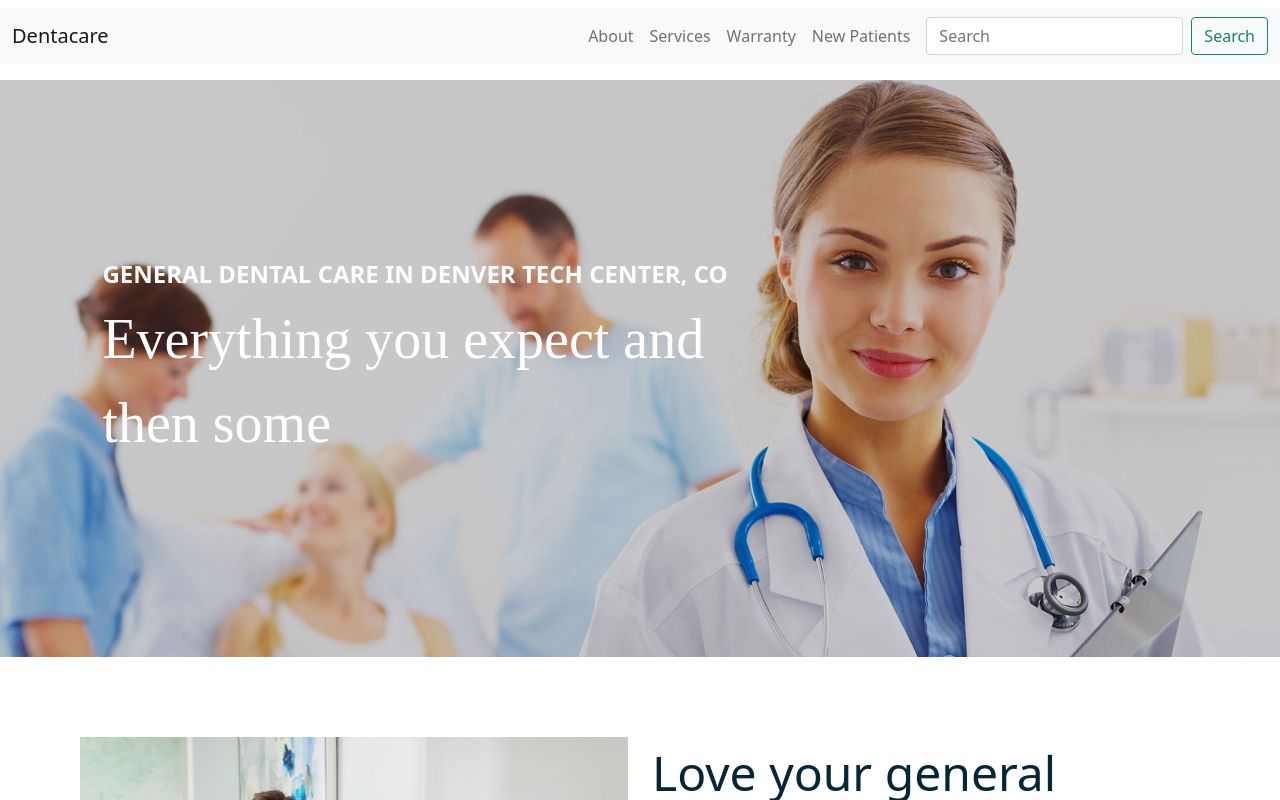
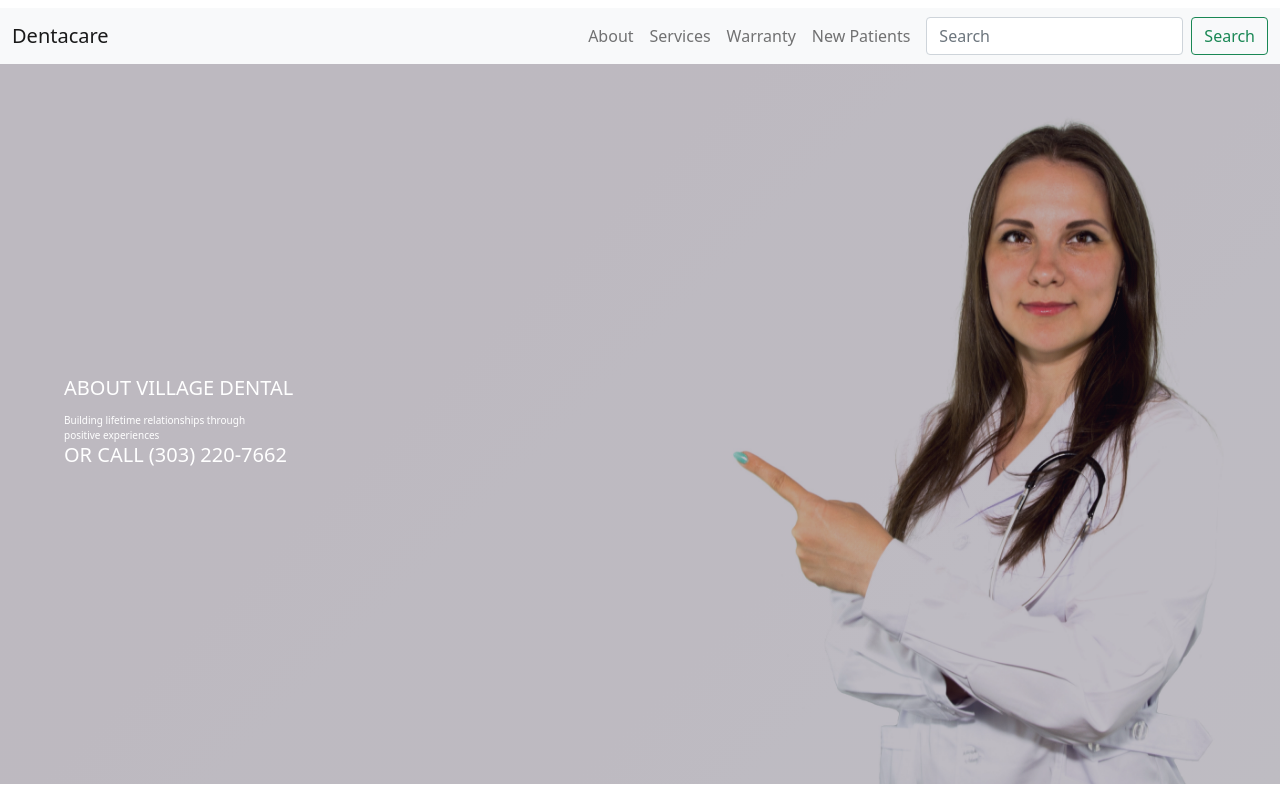
Before and after one commit to faisal-kn/dentalcare, a React (Create React App) app: page /aboutUs in a window 1280 px wide. Shown: the top 800 px of the page. Built offline with nearby package versions, Linux system fonts and the light colour scheme.

Commit message:
added react router

```diff
--- a/src/App.js
+++ b/src/App.js
@@ -3,15 +3,18 @@ import AboutUs from "./pages/AboutUs";
 import Home from "./pages/Home";
 import Services from "./pages/Services";
 import Warrenty from "./pages/Warrenty";
+import { Routes, Route } from "react-router-dom";
 
 function App() {
   return (
     <div className="App">
       <MyNavbar />
-      {/* <Home/> */}
-      <Services/>
-      {/* <AboutUs /> */}
-      {/* <Warrenty /> */}
+      <Routes>
+        <Route index element={<Home />} />
+        <Route path="/services" element={<Services />} />
+        <Route path="/aboutUs" element={<AboutUs />} />
+        <Route path="/warrenty" element={<Warrenty />} />
+      </Routes>
     </div>
   );
 }
--- a/src/pages/AboutUs.jsx
+++ b/src/pages/AboutUs.jsx
@@ -16,11 +16,10 @@ const AboutUs = () => {
         if (prevState === dummyData[dummyData.length - 1]) {
           return dummyData[0];
         } else {
-          console.log(prevState);
           return dummyData[dummyData.indexOf(prevState) + 1];
         }
       });
-    }, 5000);
+    }, 10000);
   }, []);
 
   useEffect(() => {}, [currentText]);
@@ -36,17 +35,29 @@ const AboutUs = () => {
           effect="blur"
           src={about}
           style={{
-            height: "95vh",
+            maxHeight: "90vh",
             minWidth: "100vw",
             objectFit: "cover",
             opacity: "0.7",
+            backgroundFit: "cover",
+            width: "inherit",
           }}
           alt=""
         />
         <div className={styles.landingTitle}>
-          ABOUT VILLAGE DENTAL
-          <h2>Building lifetime relationships through positive experiences</h2>
-          <p>OR CALL (303) 220-7662</p>
+          <span style={{ fontSize: "20px", paddingBottom: "10px" }}>
+            ABOUT VILLAGE DENTAL
+          </span>
+          <span
+            style={{
+
+            }}
+            className={styles.headingTitle}
+          >
+            Building lifetime relationships through
+            <br /> positive experiences
+          </span>
+          <h5>OR CALL (303) 220-7662</h5>
         </div>
       </div>
       <Container className={styles.firstContainer}>
--- a/src/pages/about.module.css
+++ b/src/pages/about.module.css
@@ -146,8 +146,7 @@
   justify-content: center;
   width: 100%;
   height: 100%;
-  font-size: 4vw;
-  font-weight: bold;
+  font-size: 10px;
   color: white !important;
   align-items: flex-start;
   word-wrap: break-word;
@@ -189,6 +188,12 @@
   transform: rotate(90deg);
 }
 
+.headingTitle {
+  font-size: "40px";
+  padding-bottom: "10px";
+  font-weight: "500";
+}
+
 @media screen and (max-width: 768px) {
   .firstContainer {
     padding: 30px;
@@ -204,4 +209,7 @@
   .container {
     padding: 30px;
   }
+  .headingTitle {
+    font-size: 20px;
+  }
 }
```
Also changed, not shown: src/index.js (+7 -6 lines), src/assets/about.jpg.
